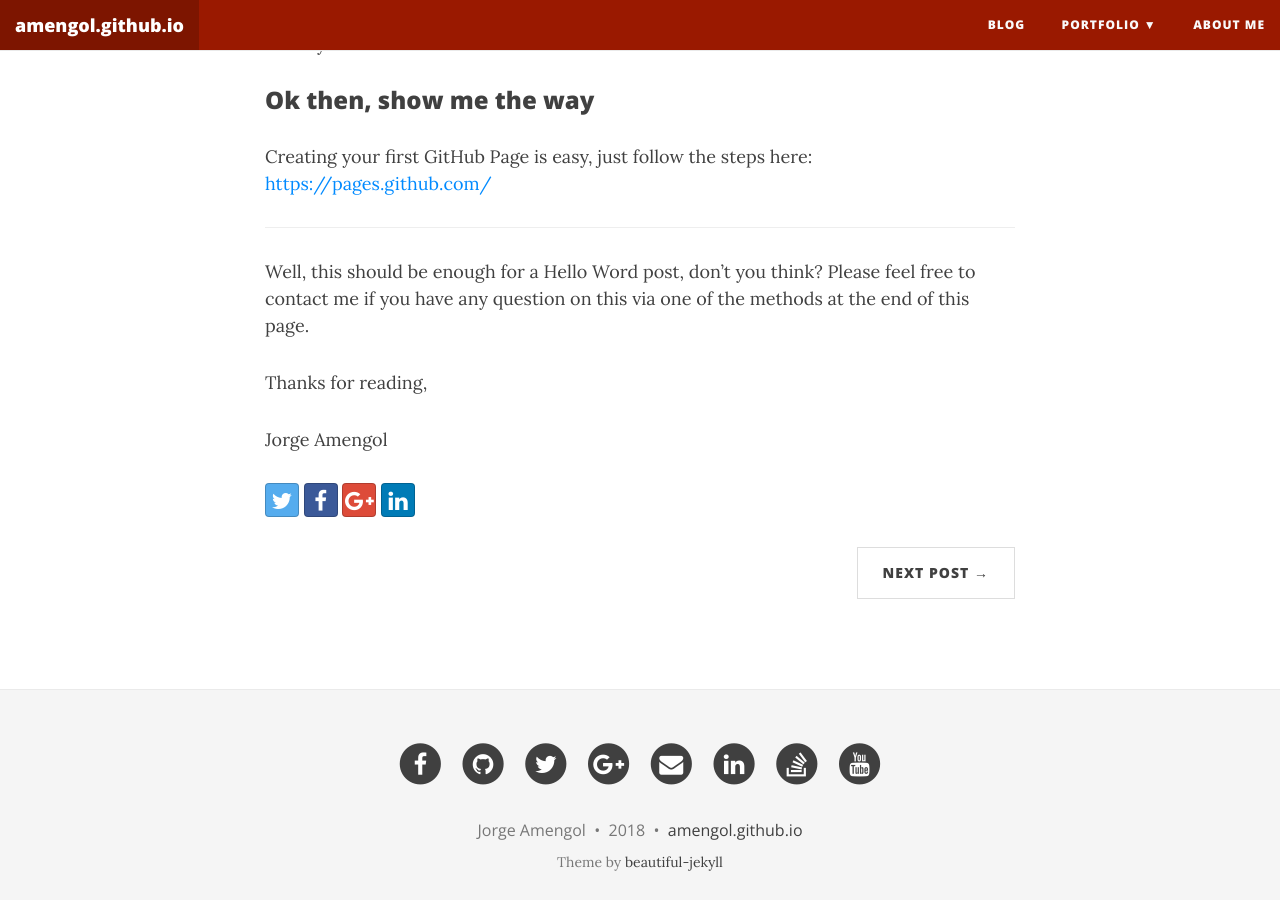
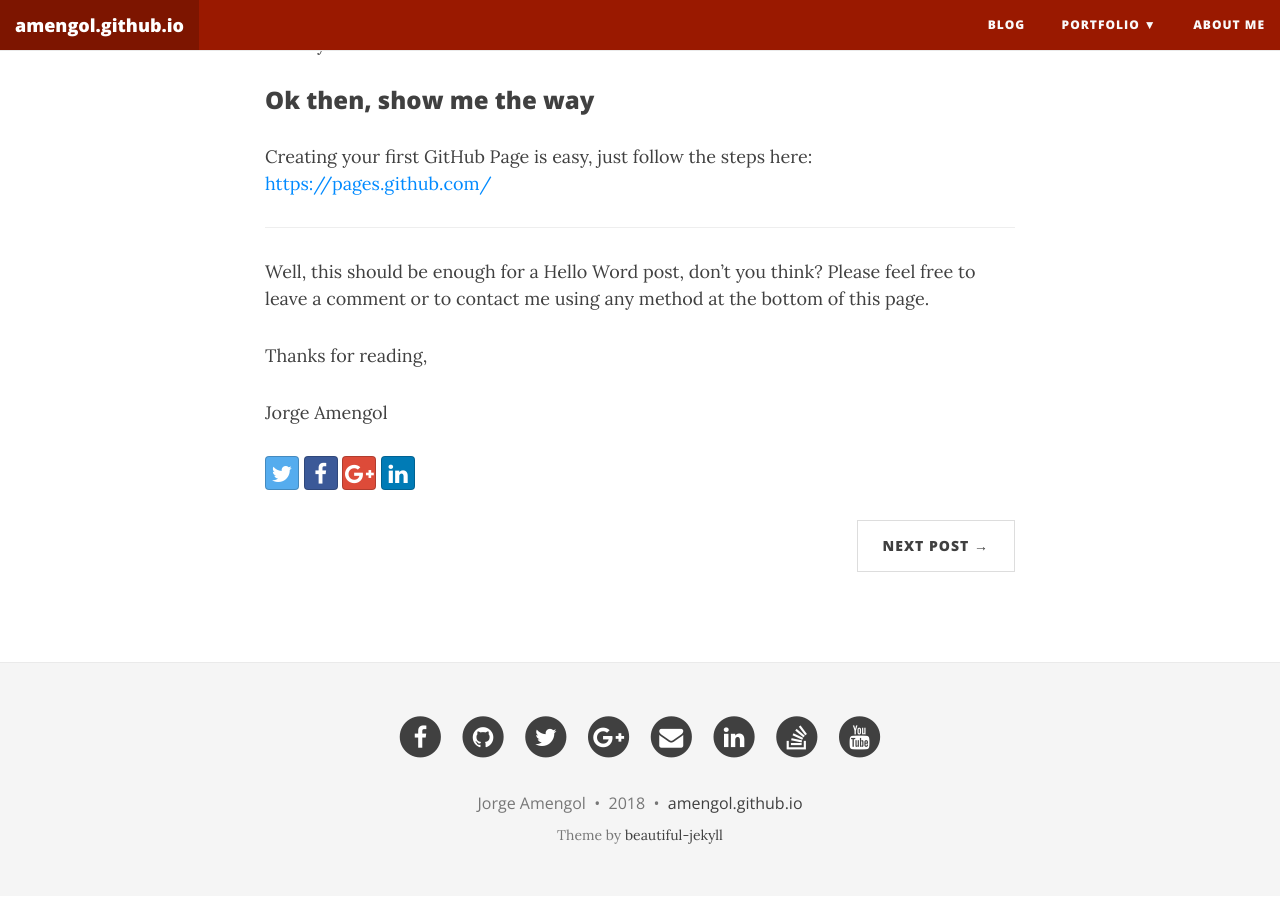
Before and after one commit to amengol/amengol.github.io, a Jekyll site: the page built from _posts/2017-09-06-hello-world.md, in a window 1280 px wide and 900 px high, scrolled down 2773 px. Built offline with Jekyll 4.4.1, drawn with Linux system fonts in a browser that asks for light colours; nearby versions of some CDN libraries; comment, search, counter and statistics services are not loaded.

Commit message:
Add comments options

```diff
--- a/_posts/2017-09-06-hello-world.md
+++ b/_posts/2017-09-06-hello-world.md
@@ -48,7 +49,7 @@ Creating your first GitHub Page is easy, just follow the steps here:
 <a href="https://pages.github.com/" target="_blank">https://pages.github.com/</a>
 
 ---
-Well, this should be enough for a Hello Word post, don't you think? Please feel free to contact me if you have any question on this via one of the methods at the end of this page.
+Well, this should be enough for a Hello Word post, don't you think? Please feel free to leave a comment or to contact me using any method at the bottom of this page.
 
 Thanks for reading,
 
```
Also changed, not shown: other parts of _posts/2017-09-06-hello-world.md (+1 -0 lines), _posts/2018-01-03-visualizing-the-collision-detection-system.md (+1 -0 lines), _posts/2018-01-06-using-glm-reflect-to-react.md (+1 -0 lines), _posts/2018-01-12-graphics1-project2.md (+1 -0 lines).
